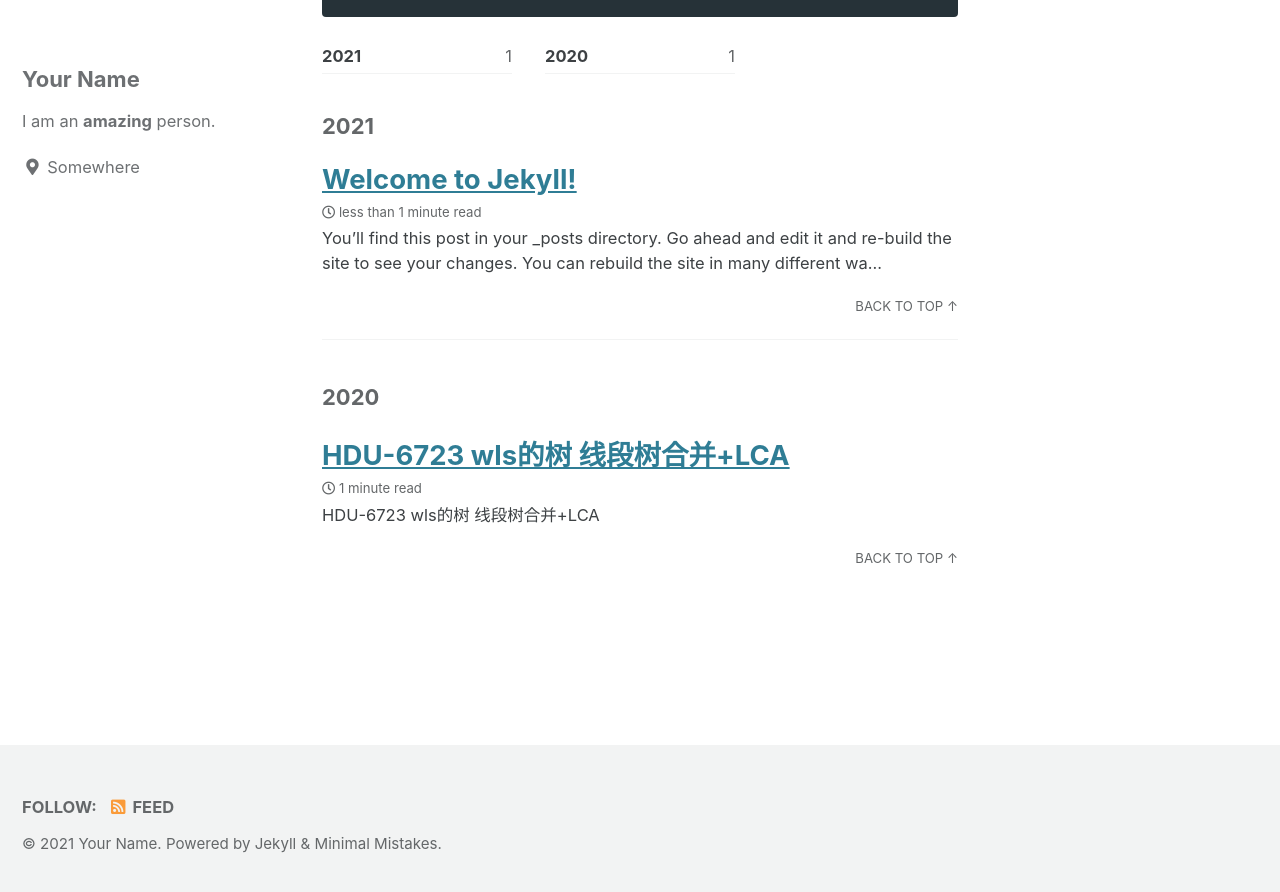
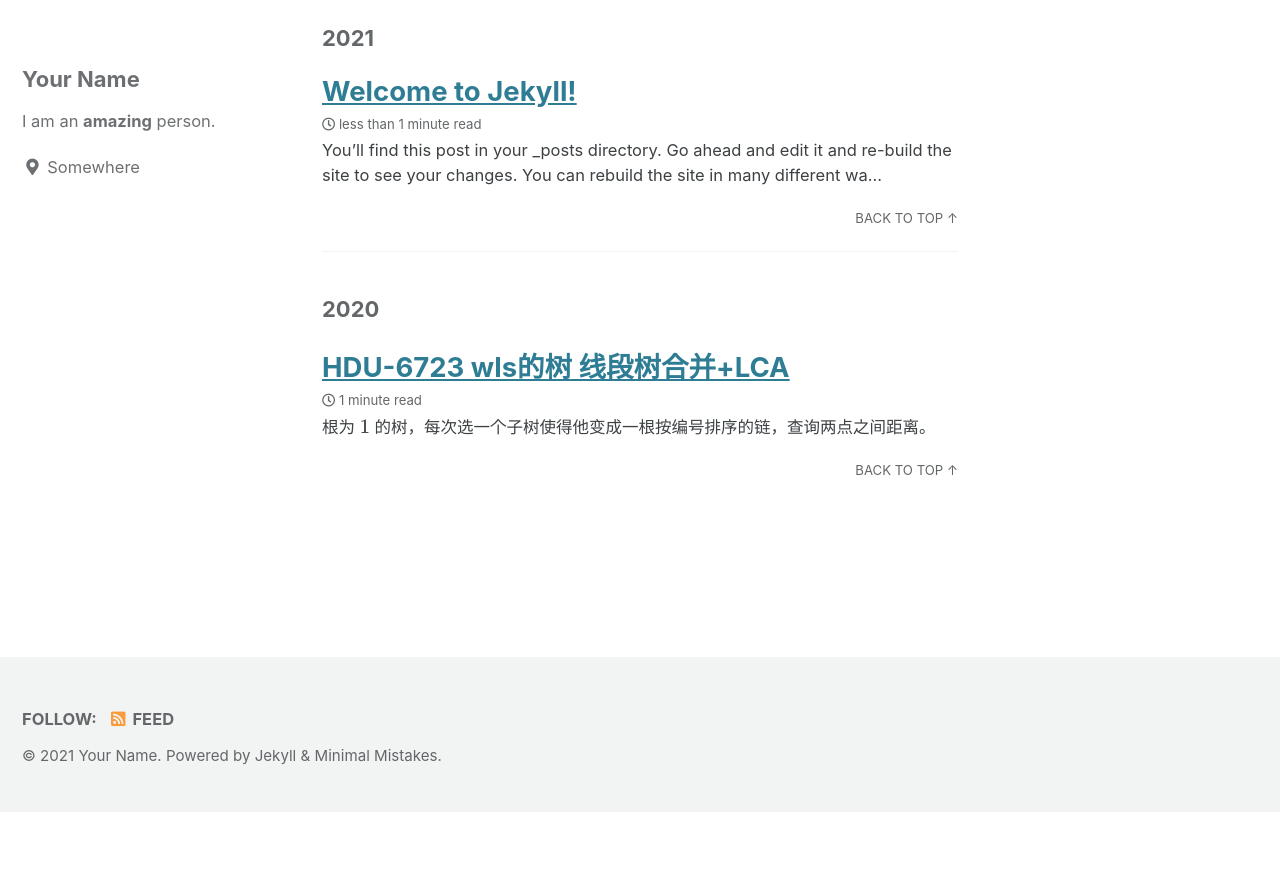
Before and after one commit to SetsunaChyan/SetsunaChyan.github.io, a Jekyll site: the page built from _posts/2020-04-06-HDU-6723 wls的树.md, in a window 1280 px wide and 900 px high, scrolled down 4307 px. Shown: the top 892 px of the window. Built offline with Jekyll 4.4.1, drawn with Linux system fonts in a browser that asks for light colours; cached includes are drawn as plain includes; formulas are drawn with MathJax 3; after the commit the page ends 5119 px from its top, so only the background shows below that; some of the changed text lies outside the part shown.

Commit message:
Update 2020-04-06-HDU-6723 wls的树.md

````diff
--- a/_posts/2020-04-06-HDU-6723 wls的树.md
+++ b/_posts/2020-04-06-HDU-6723 wls的树.md
@@ -6,8 +6,6 @@
       - 题解
 ---
 
-## HDU-6723 wls的树 线段树合并+LCA
-
 根为 $1$ 的树，每次选一个子树使得他变成一根按编号排序的链，查询两点之间距离。
 
 每个点都建一线段树，此时每个线段树里只有一条链。
@@ -15,6 +13,8 @@
 对于操作 $1$ ，直接合并线段树即可，同时打上标记，这样每个点就至多被合并一次了。
 
 对于操作 $2$ ，可以先树上倍增找到 $x,y$ 离根最近的被变成链的祖先(或它们自己)。设 $x$ 在它的链里是第 $X$ 大，$y$ 在它的链里是第 $Y$ 大，如果 $x,y$ 在同一根链里(也就是它们找到的祖先相同)，答案就是 $|X-Y|$ ，否则 $X+Y-2$ 是它们到它们的链的根的距离之和，再加上两根之间的距离即可。
+
+
 
 ```cpp
 #include <bits/stdc++.h>
````
